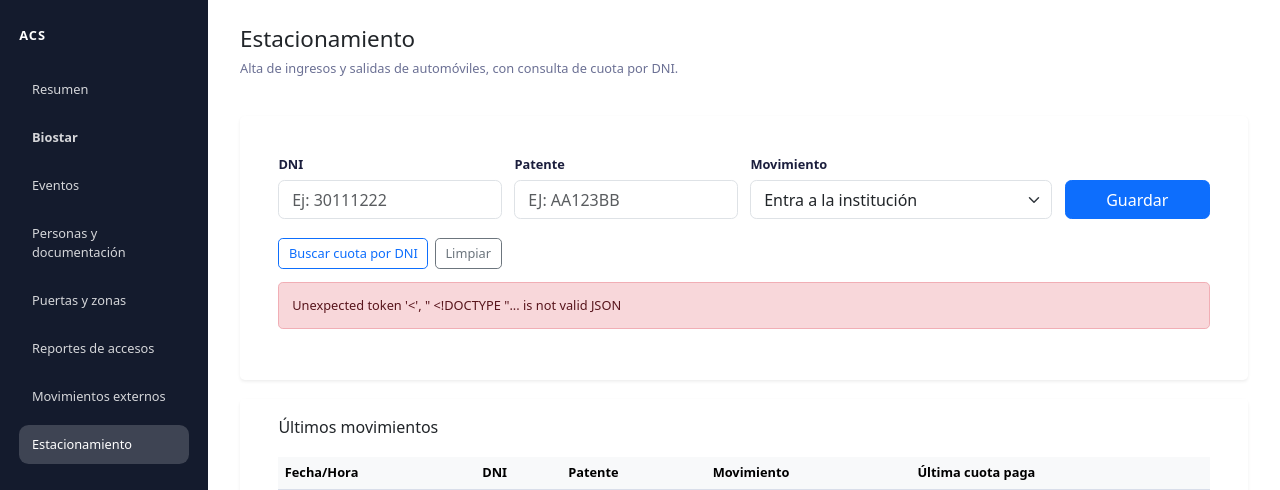
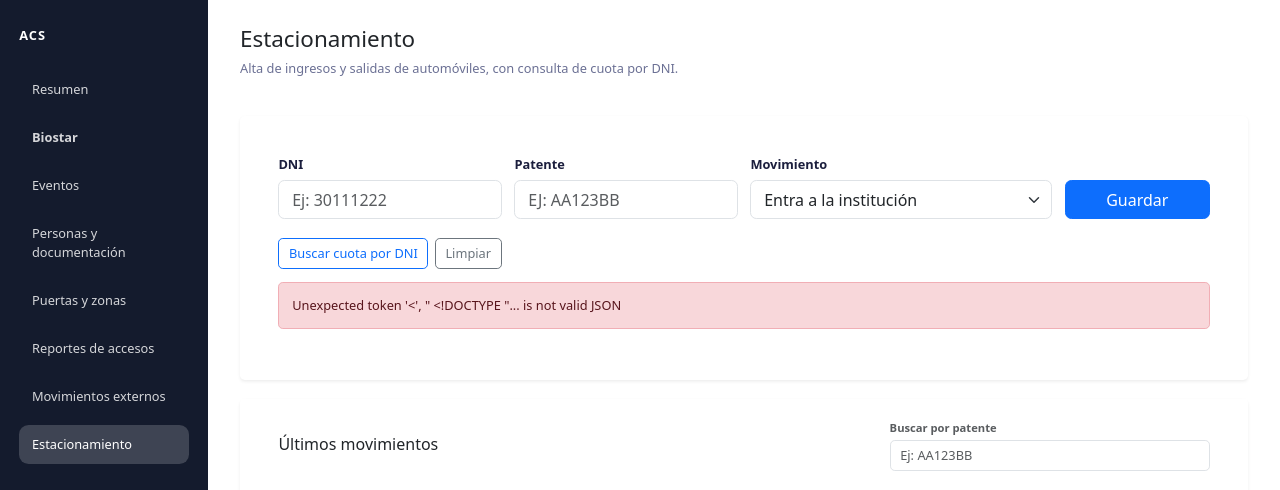
Before and after one commit to hbrunacci/geba_acs, a Django app: page /parking-movements/ in a window 1280 px wide. Shown: the top 490 px of the page. Run offline with Django 5.2, Linux system fonts and the light colour scheme; a user stored in the database is signed in; tables that the repository leaves empty hold one stand-in row (values such as "Sample post"); lists and menus that the app fills with data are empty.

Commit message:
Agregar filtro en vivo por patente en movimientos

```diff
--- a/access_control/templates/access_control/parking_movements_console.html
+++ b/access_control/templates/access_control/parking_movements_console.html
@@ -52,7 +52,19 @@
 
   <section class="card shadow-sm border-0 mt-4">
     <div class="card-header bg-white border-0 pt-4 px-4 px-lg-5">
-      <h5 class="mb-0">Últimos movimientos</h5>
+      <div class="d-flex flex-column flex-md-row align-items-md-center justify-content-between gap-3">
+        <h5 class="mb-0">Últimos movimientos</h5>
+        <div class="w-100 w-md-auto" style="max-width: 320px;">
+          <label class="form-label small text-muted mb-1" for="movements-plate-filter">Buscar por patente</label>
+          <input
+            id="movements-plate-filter"
+            class="form-control"
+            type="text"
+            placeholder="Ej: AA123BB"
+            autocomplete="off"
+          />
+        </div>
+      </div>
     </div>
     <div class="card-body px-4 px-lg-5 pb-4">
       <div class="table-responsive">
@@ -84,6 +96,8 @@
   const messageBox = document.getElementById('parking-message');
   const quotaBox = document.getElementById('quota-box');
   const body = document.getElementById('movements-body');
+  const plateFilterInput = document.getElementById('movements-plate-filter');
+  let allMovements = [];
 
   function showMessage(text, kind) {
     messageBox.className = 'alert alert-' + (kind || 'info') + ' mt-3';
@@ -118,6 +132,11 @@
   }
 
   function renderRows(items) {
+    if (!items.length) {
+      body.innerHTML = '<tr><td colspan="5" class="text-center text-muted py-4">No hay movimientos para la patente buscada.</td></tr>';
+      return;
+    }
+
     body.innerHTML = items.map(item => `
       <tr>
         <td>${formatDate(item.created_at)}</td>
@@ -129,10 +148,24 @@
     `).join('');
   }
 
+  function applyPlateFilter() {
+    const term = (plateFilterInput.value || '').trim().toLowerCase();
+    if (!term) {
+      renderRows(allMovements);
+      return;
+    }
+
+    const filtered = allMovements.filter(item => String(item.patente || '').toLowerCase().includes(term));
+    renderRows(filtered);
+  }
+
   async function loadMovements() {
     const rows = await fetchJSON('/api/parking/movements/');
-    renderRows(rows);
+    allMovements = rows;
+    applyPlateFilter();
   }
+
+  plateFilterInput.addEventListener('input', applyPlateFilter);
 
   lookupButton.addEventListener('click', async () => {
     try {
```
